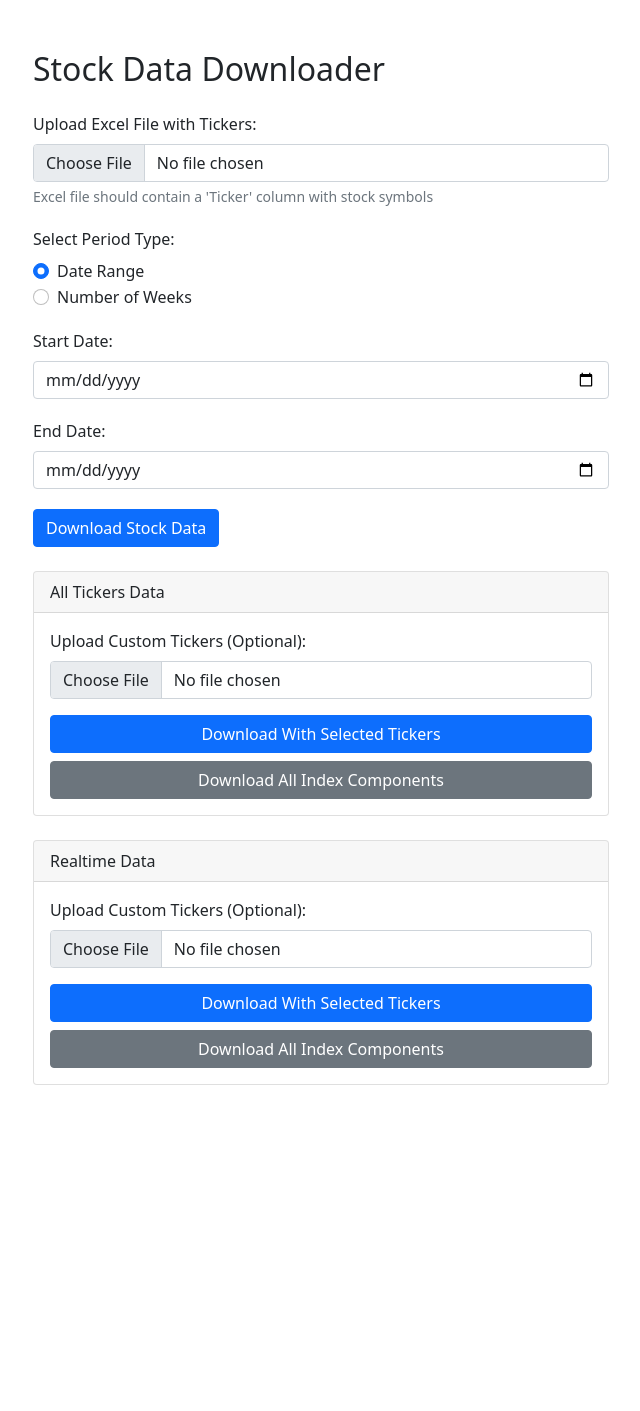
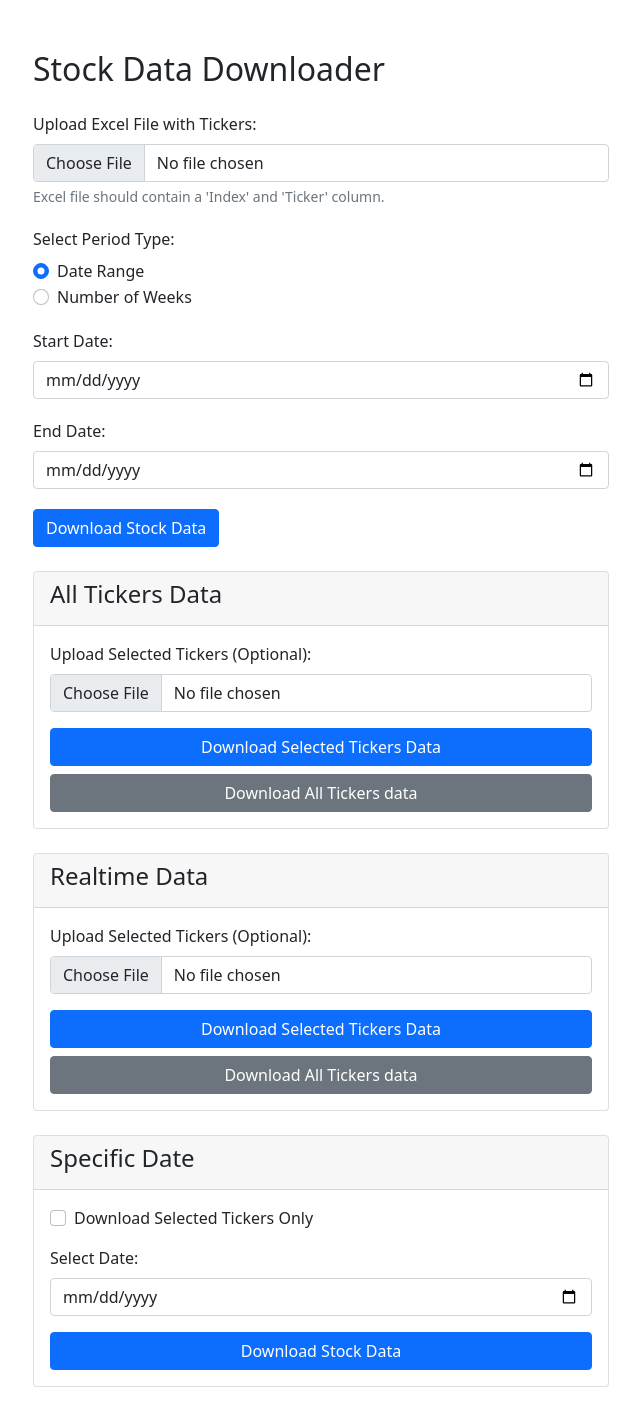
Before and after one commit to ashutoh-excel2011/stock_data_script, a Flask app: page / in a window 1280 px wide. Shown: the whole page, without its empty margins (319-959 px from the left). Before the commit the page ends 1085 px from the top, so only its background shows below. Run offline with Flask 3, Linux system fonts and the light colour scheme; some libraries are stand-ins or nearby versions.

Commit message:
Added specific date option

```diff
--- a/backend/app.py
+++ b/backend/app.py
@@ -7,6 +7,7 @@ from historic_data import get_stock_data
 from datetime import datetime, timedelta
 from all_components import generate_all_data
 from realtime_data import generate_realtime_data
+from specific_date import generate_specific_date_data
 from apscheduler.schedulers.background import BackgroundScheduler
 from flask import Flask, render_template, request, send_file, flash, redirect
 from pathlib import Path
@@ -57,7 +58,7 @@ def scheduled_download_all_data():
         print("Running scheduled task: Download All Data")
         output = generate_all_data()
         if output:
-            filename = f'scheduled_all_data_{time.strftime("%Y%m%d%H%M%S")}.xlsx'
+            filename = f'scheduled_all_data_{time.strftime("%Y-%m-%d_%H%M%S")}.xlsx'
             file_path = os.path.join(SCHEDULED_DAILY_DIR, filename)
             with open(file_path, 'wb') as f:
                 f.write(output.getvalue())
@@ -73,7 +74,7 @@ def scheduled_download_realtime_data():
         print("Running scheduled task: Download Real-time Data")
         output = generate_realtime_data()
         if output:
-            filename = f'scheduled_realtime_data_{time.strftime("%Y%m%d%H%M%S")}.xlsx'
+            filename = f'scheduled_realtime_data_{time.strftime("%Y-%m-%d_%H%M%S")}.xlsx'
             file_path = os.path.join(SCHEDULED_REALTIME_DIR, filename)
             with open(file_path, 'wb') as f:
                 f.write(output.getvalue())
@@ -123,7 +124,7 @@ def download_all_data():
             output = generate_all_data()
 
         if output:
-            filename = f'all_tickers_data_{time.strftime("%Y%m%d%H%M%S")}.xlsx'
+            filename = f'all_tickers_data_{time.strftime("%Y-%m-%d_%H%M%S")}.xlsx'
             file_path = os.path.join(MANUAL_DAILY_DIR, filename)
 
             # Save the generated data to the file path
@@ -164,7 +165,7 @@ def download_realtime_data():
             output = generate_realtime_data()
 
         if output:
-            filename = f'realtime_data_{time.strftime("%Y%m%d%H%M%S")}.xlsx'
+            filename = f'realtime_data_{time.strftime("%Y-%m-%d_%H%M%S")}.xlsx'
             file_path = os.path.join(MANUAL_REALTIME_DIR, filename)
 
             # Save the generated data to the file path
@@ -179,6 +180,55 @@ def download_realtime_data():
         return redirect('/')
     except Exception as e:
         flash(f"Error generating realtime data: {str(e)}")
+        return redirect('/')
+
+@app.route('/download_specific_date', methods=['GET', 'POST'])
+def download_specific_date():
+    try:
+        index_ticker_map = {}
+        # Check if it's a POST request
+        if request.method == 'POST' and 'specific_date' in request.form:
+
+            specific_date = request.form['specific_date']
+
+            # Check if file was uploaded
+            if 'file' in request.files:
+                uploaded_file = request.files['file']
+                if uploaded_file.filename != '' and uploaded_file.filename.endswith(('.xlsx', '.xls')):
+                    # Read tickers from uploaded file
+                    df_tickers = pd.read_excel(uploaded_file)
+                    if 'Ticker' not in df_tickers.columns or 'Index' not in df_tickers.columns:
+                        flash("Excel file must contain 'Ticker' and 'Index' columns")
+                        return redirect('/')
+
+                    for index, ticker in df_tickers.groupby('Index'):
+                        index_ticker_map[index] = ticker['Ticker'].unique().tolist()
+
+                    output = generate_specific_date_data(specific_date, tickers=index_ticker_map)
+                else:
+                    output = generate_specific_date_data(specific_date)
+            else:
+                output = generate_specific_date_data(specific_date)
+
+            if output:
+                # Generate filename and save file
+                filename = f'specific_date_data_{specific_date}_{time.strftime("%H%M%S")}.xlsx'
+                file_path = os.path.join(MANUAL_HISTORIC_DIR, filename)
+
+                with open(file_path, 'wb') as f:
+                    f.write(output.getvalue())
+
+                flash("Data saved successfully.")
+                return redirect('/')
+            else:
+                flash("Failed to generate data for the specific date")
+                return redirect('/')
+        else:
+            flash("Please submit the form with a valid date")
+            return redirect('/')
+
+    except Exception as e:
+        flash(f"Error processing request: {str(e)}")
         return redirect('/')
 
 @app.route('/download', methods=['POST'])
@@ -237,7 +287,7 @@ def download():
                     flash(f"No data found for {ticker} in the given date range")
 
         output.seek(0)
-        filename = f'stock_data_{time.strftime("%Y%m%d%H%M%S")}.xlsx'
+        filename = f'stock_data_{time.strftime("%Y-%m-%d_%H%M%S")}.xlsx'
 
          # Save the generated file in MANUAL_HISTORIC_DIR
         file_path = os.path.join(MANUAL_HISTORIC_DIR, filename)
@@ -256,4 +306,4 @@ def download():
         return redirect('/')
 
 if __name__ == '__main__':
-    app.run(debug=True, use_reloader=False)
+    app.run(debug=True)
--- a/backend/templates/index.html
+++ b/backend/templates/index.html
@@ -56,7 +56,7 @@
                 <label for="file" class="form-label">Upload Excel File with Tickers:</label>
                 <input class="form-control" type="file" id="file" name="file" accept=".xlsx,.xls" required>
                 <div class="form-text">
-                    Excel file should contain a 'Ticker' column with stock symbols
+                    Excel file should contain a 'Index' and 'Ticker' column.
                 </div>
             </div>
 
@@ -94,31 +94,55 @@
             <button type="submit" class="btn btn-primary">Download Stock Data</button>
         </form>
         <div class="card mb-4 mt-4">
-            <div class="card-header">All Tickers Data</div>
+            <div class="card-header"><h4>All Tickers Data</h4></div>
             <div class="card-body">
                 <form action="{{ url_for('download_all_data') }}" method="post" enctype="multipart/form-data">
                     <div class="form-group mb-3">
-                        <label for="all_data_file" class="form-label">Upload Custom Tickers (Optional):</label>
+                        <label for="all_data_file" class="form-label">Upload Selected Tickers (Optional):</label>
                         <input class="form-control" type="file" id="all_data_file" name="file" accept=".xlsx,.xls" required>
                     </div>
                     <div class="d-grid gap-2">
-                        <button type="submit" class="btn btn-primary">Download With Selected Tickers</button>
-                        <a href="{{ url_for('download_all_data') }}" class="btn btn-secondary">Download All Index Components</a>
+                        <button type="submit" class="btn btn-primary">Download Selected Tickers Data</button>
+                        <a href="{{ url_for('download_all_data') }}" class="btn btn-secondary">Download All Tickers data</a>
                     </div>
                 </form>
             </div>
         </div>
         <div class="card mb-4">
-            <div class="card-header">Realtime Data</div>
+            <div class="card-header"><h4>Realtime Data</h4></div>
             <div class="card-body">
                 <form action="{{ url_for('download_realtime_data') }}" method="post" enctype="multipart/form-data">
                     <div class="form-group mb-3">
-                        <label for="realtime_file" class="form-label">Upload Custom Tickers (Optional):</label>
+                        <label for="realtime_file" class="form-label">Upload Selected Tickers (Optional):</label>
                         <input class="form-control" type="file" id="realtime_file" name="file" accept=".xlsx,.xls" required>
                     </div>
                     <div class="d-grid gap-2">
-                        <button type="submit" class="btn btn-primary">Download With Selected Tickers</button>
-                        <a href="{{ url_for('download_realtime_data') }}" class="btn btn-secondary">Download All Index Components</a>
+                        <button type="submit" class="btn btn-primary">Download Selected Tickers Data</button>
+                        <a href="{{ url_for('download_realtime_data') }}" class="btn btn-secondary">Download All Tickers data</a>
+                    </div>
+                </form>
+            </div>
+        </div>
+        <div class="card mb-4">
+            <div class="card-header"><h4>Specific Date</h4></div>
+            <div class="card-body">
+                <form action="{{ url_for('download_specific_date') }}" method="post" enctype="multipart/form-data">
+                    <div class="form-check mb-3">
+                        <input class="form-check-input" type="checkbox" id="use_selected_tickers" name="use_selected_tickers">
+                        <label class="form-check-label" for="use_selected_tickers">
+                            Download Selected Tickers Only
+                        </label>
+                    </div>
+                    <div class="form-group mb-3" id="file_upload_group">
+                        <label for="specific_date_file" class="form-label">Upload Selected Tickers:</label>
+                        <input class="form-control" type="file" id="specific_date_file" name="file" accept=".xlsx,.xls">
+                    </div>
+                    <div class="form-group mb-3">
+                        <label for="specific_date" class="form-label">Select Date:</label>
+                        <input type="date" class="form-control" id="specific_date" name="specific_date" required>
+                    </div>
+                    <div class="d-grid">
+                        <button type="submit" class="btn btn-primary">Download Stock Data</button>
                     </div>
                 </form>
             </div>
@@ -126,5 +150,25 @@
     </div>
 
     <script src="https://cdn.jsdelivr.net/npm/bootstrap@5.1.3/dist/js/bootstrap.bundle.min.js"></script>
+
+    <script>
+        document.getElementById('use_selected_tickers').addEventListener('change', function() {
+            const fileInput = document.getElementById('specific_date_file');
+            const fileGroup = document.getElementById('file_upload_group');
+
+            if (this.checked) {
+                fileInput.required = true;
+                fileGroup.style.display = 'block';
+            } else {
+                fileInput.required = false;
+                fileGroup.style.display = 'none';
+            }
+        });
+
+        // Initialize on page load
+        document.getElementById('file_upload_group').style.display =
+            document.getElementById('use_selected_tickers').checked ? 'block' : 'none';
+    </script>
+
 </body>
 </html>
```
Also changed, not shown: backend/specific_date.py (added, +81 -0 lines).
